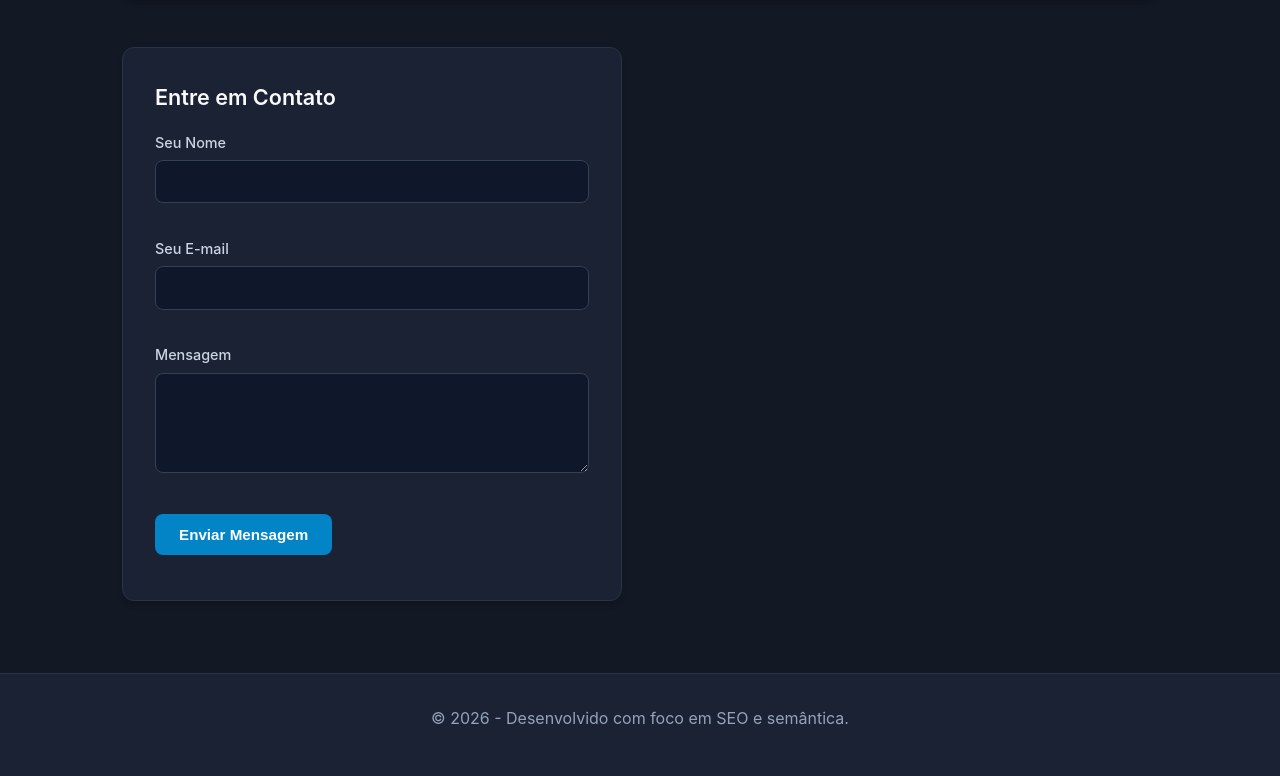
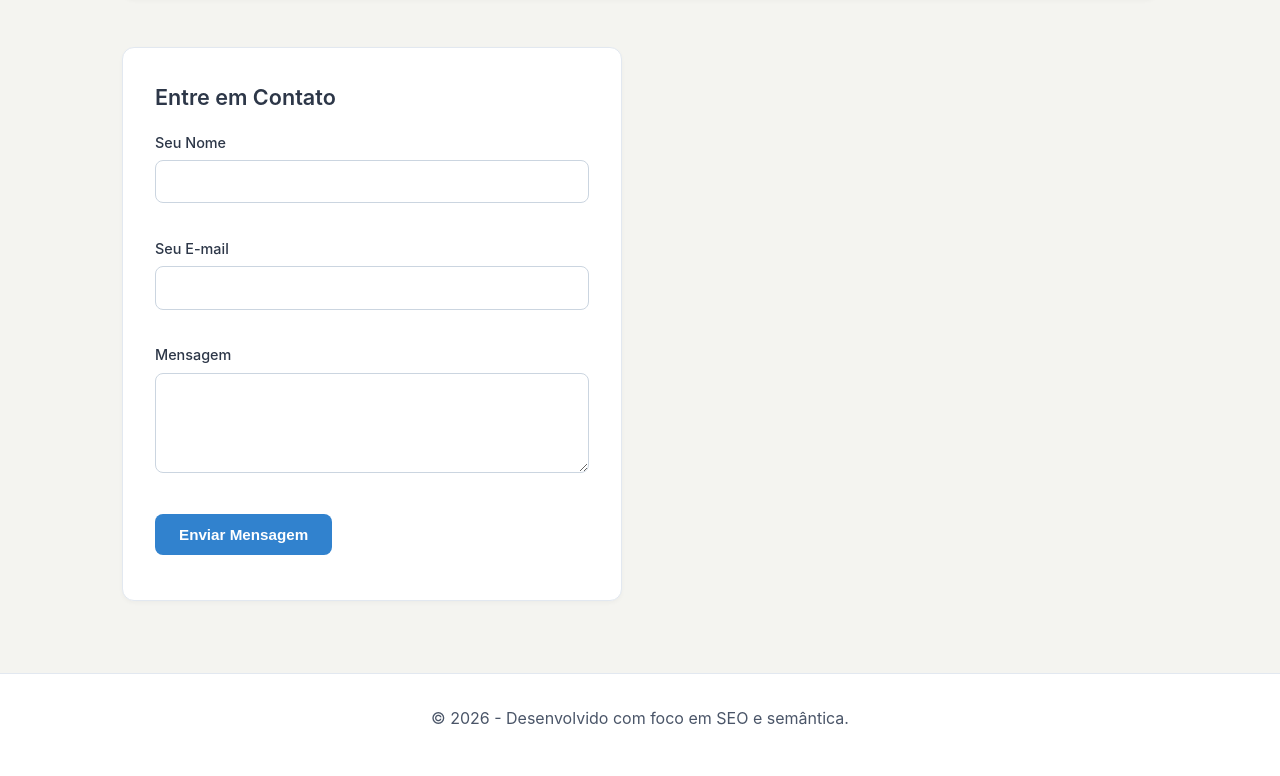
Before and after one commit to lalacristina033-dotcom/meuportfolio, a plain HTML site: page quemsoueu.html in a window 1280 px wide. Shown: the part 509-1285 px from the top of the page. Drawn offline with nearby package versions, Linux system fonts and the light colour scheme.

Commit message:
Update style.css

```diff
--- a/css/style.css
+++ b/css/style.css
@@ -5,21 +5,21 @@
     box-sizing: border-box;
 }
 
-/* Fundo Dark Mode Suave e Confortável (Cinza Carvão) */
+/* Fundo Cinza-Areia Suave (Excelente para descanso visual e leitura prolongada) */
 body {
     font-family: 'Inter', -apple-system, BlinkMacSystemFont, 'Segoe UI', Roboto, sans-serif;
-    background-color: #121824 !important; /* Cinza escuro fosco, ideal para não cansar os olhos */
-    color: #e2e8f0 !important; /* Texto claro suave, não agride a visão */
+    background-color: #f4f4f0 !important; /* Tom areia claro muito suave, zero reflexo agressivo */
+    color: #2d3748 !important; /* Texto cinza-chumbo escuro de alta legibilidade */
     line-height: 1.6;
     display: flex;
     flex-direction: column;
     min-height: 100vh;
 }
 
-/* Cabeçalho Elegante */
+/* Cabeçalho Organizado */
 header {
-    background-color: #1a2234 !important;
-    border-bottom: 1px solid #2a3447 !important;
+    background-color: #ffffff !important;
+    border-bottom: 1px solid #e2e8f0 !important;
     position: sticky;
     top: 0;
     z-index: 100;
@@ -37,7 +37,7 @@ nav {
 .logo {
     font-size: 1.25rem;
     font-weight: 700;
-    color: #ffffff !important;
+    color: #1a202c !important;
     text-decoration: none;
     letter-spacing: -0.3px;
 }
@@ -51,14 +51,14 @@ nav {
 
 .nav-links a {
     text-decoration: none;
-    color: #94a3b8 !important;
+    color: #4a5568 !important;
     font-weight: 500;
     font-size: 0.95rem;
     transition: color 0.2s;
 }
 
 .nav-links a:hover {
-    color: #38bdf8 !important;
+    color: #3182ce !important;
 }
 
 /* Área Principal Centralizada */
@@ -70,11 +70,11 @@ main {
     flex: 1;
 }
 
-/* Tipografia Legível */
+/* Tipografia Confortável */
 h1 {
     font-size: 2rem;
     font-weight: 700;
-    color: #ffffff !important;
+    color: #1a202c !important;
     margin-bottom: 0.75rem;
     letter-spacing: -0.5px;
 }
@@ -82,19 +82,19 @@ h1 {
 h2 {
     font-size: 1.35rem;
     font-weight: 600;
-    color: #f8fafc !important;
+    color: #2d3748 !important;
     margin-bottom: 0.75rem;
 }
 
 h3 {
     font-size: 1.15rem;
     font-weight: 600;
-    color: #f8fafc !important;
+    color: #2d3748 !important;
     margin-bottom: 0.5rem;
 }
 
 p, li {
-    color: #94a3b8 !important;
+    color: #4a5568 !important;
     font-size: 1rem;
     margin-bottom: 0.75rem;
 }
@@ -108,21 +108,21 @@ label {
     display: block;
     font-weight: 600;
     font-size: 0.9rem;
-    color: #cbd5e1 !important;
+    color: #2d3748 !important;
     margin-bottom: 0.35rem;
 }
 
-/* Cartões e Blocos Organizados (Dark Mode Suave) */
+/* Cartões e Blocos com Fundo Neutro e Sombra Suave */
 section, .card, #projetos-container > div {
-    background-color: #1a2234 !important;
-    border: 1px solid #2a3447 !important;
+    background-color: #ffffff !important;
+    border: 1px solid #e2e8f0 !important;
     border-radius: 12px !important;
     padding: 2rem !important;
     margin-bottom: 1.5rem !important;
-    box-shadow: 0 4px 6px -1px rgba(0, 0, 0, 0.2) !important;
+    box-shadow: 0 2px 4px rgba(0, 0, 0, 0.03) !important;
 }
 
-/* Formulários Limpos */
+/* Formulários Organizados */
 form {
     background: transparent !important;
     border: none !important;
@@ -131,7 +131,7 @@ form {
     margin-top: 1rem;
 }
 
-/* Campos de Texto */
+/* Campos de Texto Confortáveis */
 input[type="text"],
 input[type="password"],
 input[type="email"],
@@ -139,33 +139,32 @@ input[type="url"],
 textarea {
     width: 100%;
     padding: 0.75rem 0.9rem;
-    border: 1px solid #334155 !important;
+    border: 1px solid #cbd5e0 !important;
     border-radius: 8px !important;
     font-family: inherit;
     font-size: 0.95rem;
-    background-color: #0f172a !important;
-    color: #ffffff !important;
+    background-color: #ffffff !important;
+    color: #1a202c !important;
     margin-bottom: 1.1rem;
-    transition: border-color 0.2s, background-color 0.2s;
+    transition: border-color 0.2s, box-shadow 0.2s;
 }
 
 input::placeholder,
 textarea::placeholder {
-    color: #64748b !important;
+    color: #a0aec0 !important;
 }
 
 input:focus,
 textarea:focus {
     outline: none;
-    border-color: #38bdf8 !important;
-    background-color: #0f172a !important;
-    box-shadow: 0 0 0 3px rgba(56, 189, 248, 0.15) !important;
+    border-color: #3182ce !important;
+    box-shadow: 0 0 0 3px rgba(49, 130, 206, 0.15) !important;
 }
 
-/* Botões Modernos */
+/* Botões Modernos e Equilibrados */
 .btn, button {
     display: inline-block;
-    background-color: #0284c7 !important;
+    background-color: #3182ce !important;
     color: #ffffff !important;
     padding: 0.75rem 1.5rem;
     border-radius: 8px !important;
@@ -178,18 +177,17 @@ textarea:focus {
 }
 
 .btn:hover, button:hover {
-    background-color: #0284c7 !important;
-    filter: brightness(1.15);
+    background-color: #2b6cb0 !important;
 }
 
 /* Rodapé Discreto */
 footer {
     text-align: center;
     padding: 1.5rem;
-    color: #64748b !important;
+    color: #718096 !important;
     font-size: 0.875rem;
-    border-top: 1px solid #2a3447 !important;
-    background-color: #1a2234 !important;
+    border-top: 1px solid #e2e8f0 !important;
+    background-color: #ffffff !important;
     margin-top: auto;
 }
 
```
